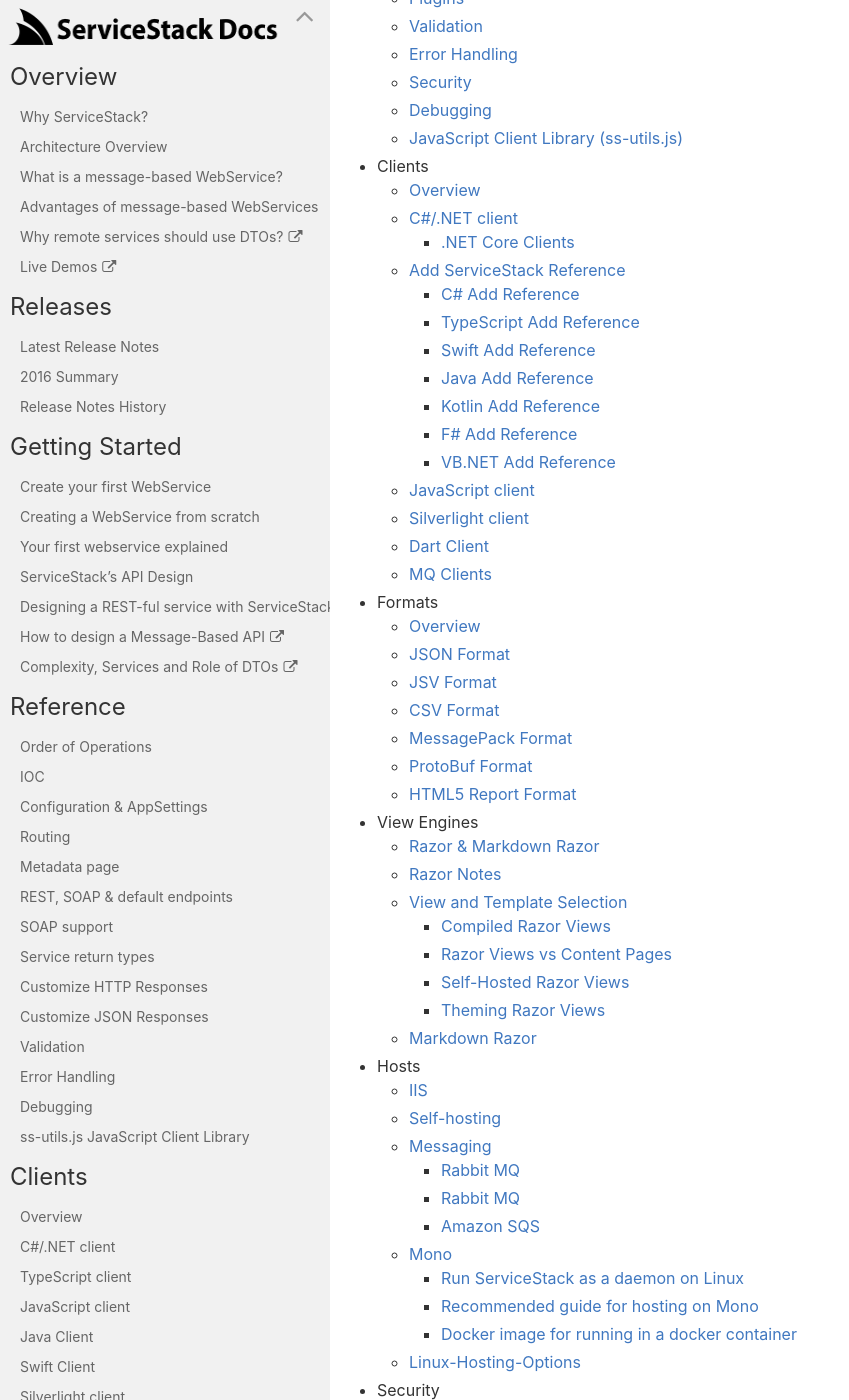
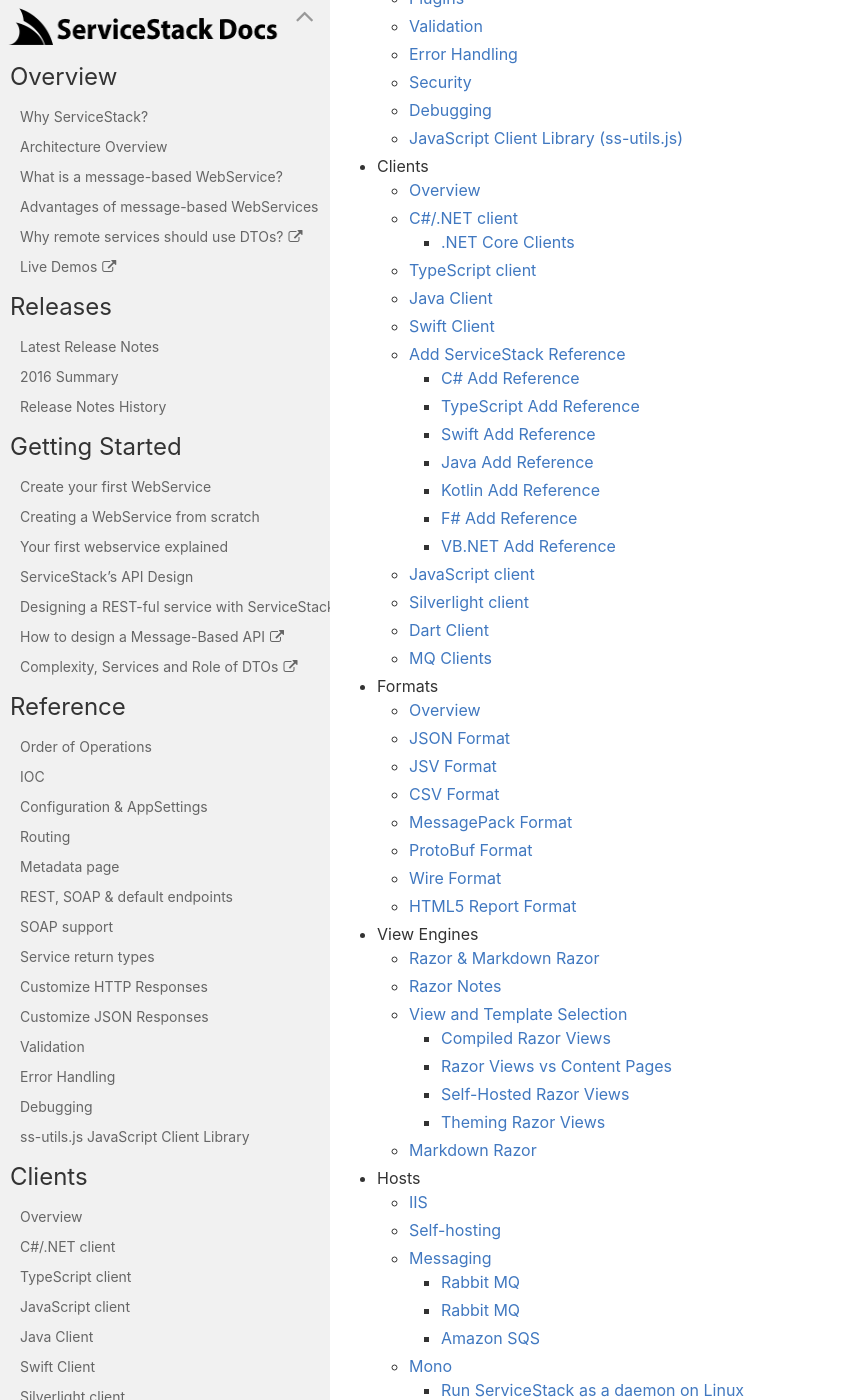
Before and after one commit to timker/docs, a Jekyll site: the page built from docs/index.md, in a window 1280 px wide and 1400 px high, scrolled down 1586 px. Shown: the whole window, without its empty margins (0-849 px from the left). Built offline with Jekyll 4.4.1, drawn with Linux system fonts in a browser that asks for light colours; nearby versions of some CDN libraries; some of the changed text lies outside the part shown.

Commit message:
Add links to new docs

```diff
--- a/docs/index.md
+++ b/docs/index.md
@@ -70,6 +70,9 @@
     - [Overview](/clients-overview)
     - [C#/.NET client](/csharp-client)
         - [.NET Core Clients](https://github.com/ServiceStack/ServiceStack/blob/netcore/docs/pages/netcore.md)
+    - [TypeScript client](/typescript-add-servicestack-reference#typescript-serviceclient)
+    - [Java Client](/java-add-servicestack-reference#jsonserviceclient-api)
+    - [Swift Client](/swift-add-servicestack-reference#swift-client-usage)
     - [Add ServiceStack Reference](/add-servicestack-reference)
         - [C# Add Reference](/csharp-add-servicestack-reference)
         - [TypeScript Add Reference](/typescript-add-servicestack-reference)
@@ -90,6 +93,7 @@
     - [CSV Format](/csv-format)
     - [MessagePack Format](/messagepack-format)
     - [ProtoBuf Format](/protobuf-format)
+    - [Wire Format](/wire-format)
     - [HTML5 Report Format](/html5reportformat)
 
 - View Engines
@@ -166,8 +170,10 @@
 
 - Server Events
     - [Overview](/server-events)
+    - [C# Client](/csharp-server-events-client)
+    - [TypeScript Client](/typescript-server-events-client)
+    - [Java Client](/java-server-events-client)
     - [JavaScript Client](/javascript-server-events-client)
-    - [C# Server Events Client](/csharp-server-events-client)
     - [Redis Server Events](/redis-server-events)
 
 - Service Gateway
```
Also changed, not shown: other parts of docs/index.md (+1 -0 lines), docs/_includes/Side-Bar.md (+1 -0 lines).
